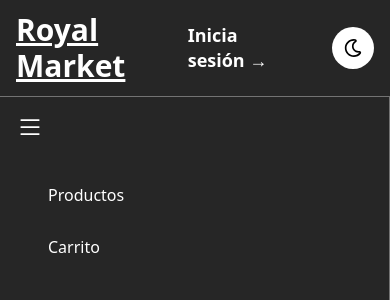
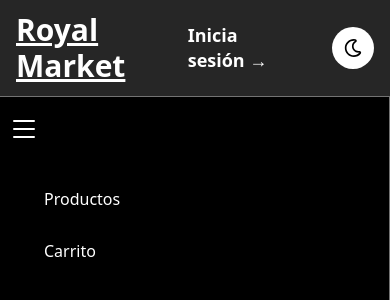
Before and after one commit to Edkiri/market-react-ui, a React (Vite) app: page /my-profile in a window 390 px wide. Both pictures are taken after a click on the button 30 px from the left and 127 px from the top of the page. Shown: the top 300 px of the page. Built offline with nearby package versions, Linux system fonts and the light colour scheme; some icons are missing.

Commit message:
fix: refactor spacing

```diff
--- a/src/components/ProductCard/index.jsx
+++ b/src/components/ProductCard/index.jsx
@@ -27,7 +27,7 @@ export default function ProductCard({ product }) {
   };
 
   return (
-    <div className="bg-neutral-200 dark:bg-neutral-800 rounded flex flex-col max-w-xs min-w-xs">
+    <div className="bg-neutral-200 dark:bg-neutral-800 rounded flex flex-col max-w-xs min-w-[200px]">
       <img
         src={image}
         alt={`Imagen de ${product.name}`}
--- a/src/components/ProductsList/index.jsx
+++ b/src/components/ProductsList/index.jsx
@@ -18,7 +18,7 @@ export default function ProductsList() {
 
   return (
     <>
-      <div className="grid p-4 grid-cols-1 sm:grid-cols-2 md:grid-cols-3 lg:grid-cols-4 gap-8 auto-rows-min place-items-center sm:place-items-stretch">
+      <div className="grid grid-cols-1 sm:grid-cols-2 md:grid-cols-3 lg:grid-cols-4 gap-8 auto-rows-min place-items-center sm:place-items-stretch">
         {products.map((product) => (
           <ProductCard key={product.id} product={product} />
         ))}
--- a/src/components/Sidebar/components/SidebarItem.jsx
+++ b/src/components/Sidebar/components/SidebarItem.jsx
@@ -15,7 +15,7 @@ export default function SidebarItem({ link, label, icon, hideSidebar }) {
   return (
     <li>
       <button
-        className="w-full text-md p-2 bg-none rounded-sm text-left  hover:bg-neutral-200 hover:dark:bg-neutral-800 flex items-center gap-2"
+        className="w-full text-md py-2 px-3 bg-none rounded-sm text-left  hover:bg-neutral-200 hover:dark:bg-neutral-800 flex items-center gap-2"
         onClick={hanldleNavigate}
       >
         {icon}
--- a/src/components/Sidebar/index.jsx
+++ b/src/components/Sidebar/index.jsx
@@ -12,13 +12,13 @@ export default function Sidebar() {
 
   return (
     <ul
-      className={`p-4 bottom-0 bg-neutral-200 dark:bg-neutral-800 left-0 top-0 right-0 sm:static flex flex-col gap-3 border-r border-neutral-800 dark:border-neutral-500 ${
-        toggleSidebar && 'absolute sm:w-72'
+      className={`py-4 px-2 sm:px-4 bottom-0  left-0 top-0 right-0 sm:static flex flex-col gap-3 border-r border-neutral-800 dark:border-neutral-500 ${
+        toggleSidebar && 'absolute sm:w-72 bg-white dark:bg-black'
       }`}
     >
       <header className="mb-4">
         <button onClick={handleToggle} className="">
-          <BsList className="w-7 h-7 md:w-10 md:h-10" />
+          <BsList className="w-8 h-8 md:w-10 md:h-10" />
         </button>
       </header>
       {toggleSidebar && (
--- a/src/layouts/DefaultLayout.jsx
+++ b/src/layouts/DefaultLayout.jsx
@@ -8,7 +8,7 @@ export default function DefaultLayout({ children }) {
         <Header />
         <div className="flex grow relative">
           <Sidebar />
-          <div className="grow">{children}</div>
+          <div className="grow p-4 sm:p-8">{children}</div>
         </div>
       </div>
     </div>
```
